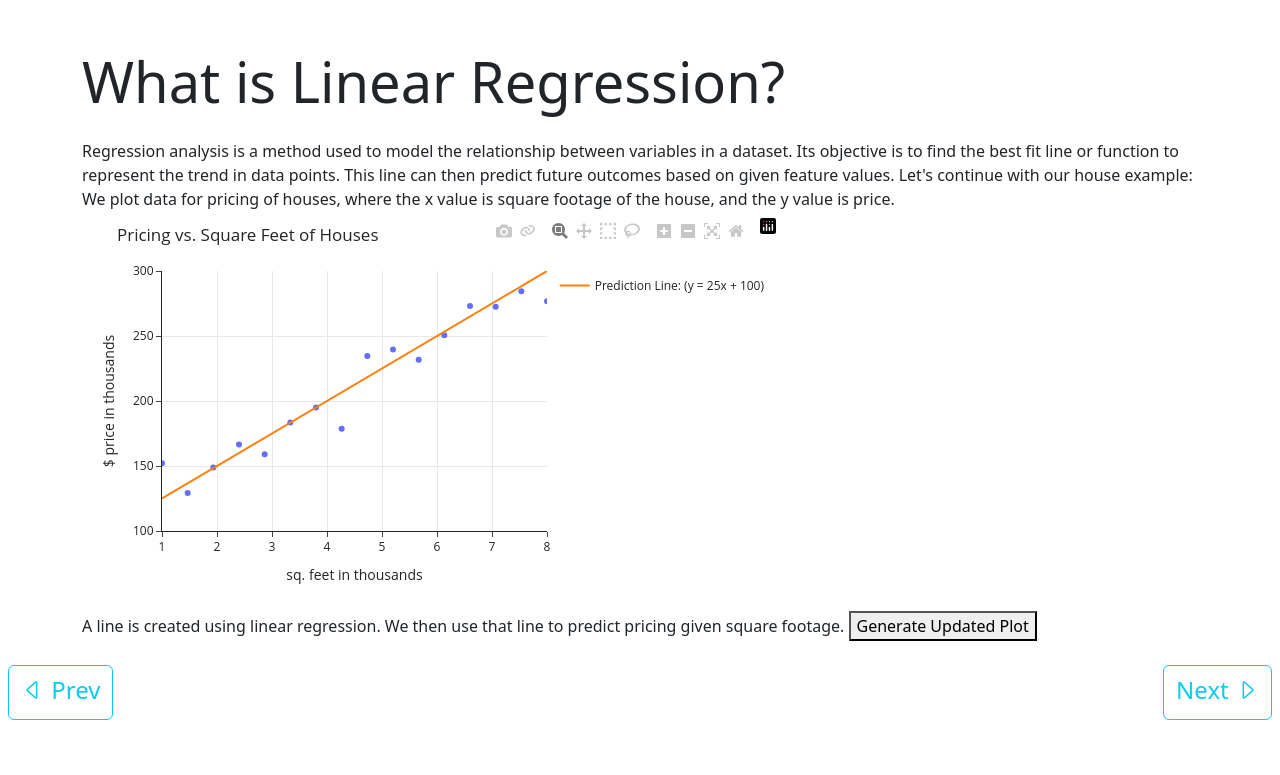
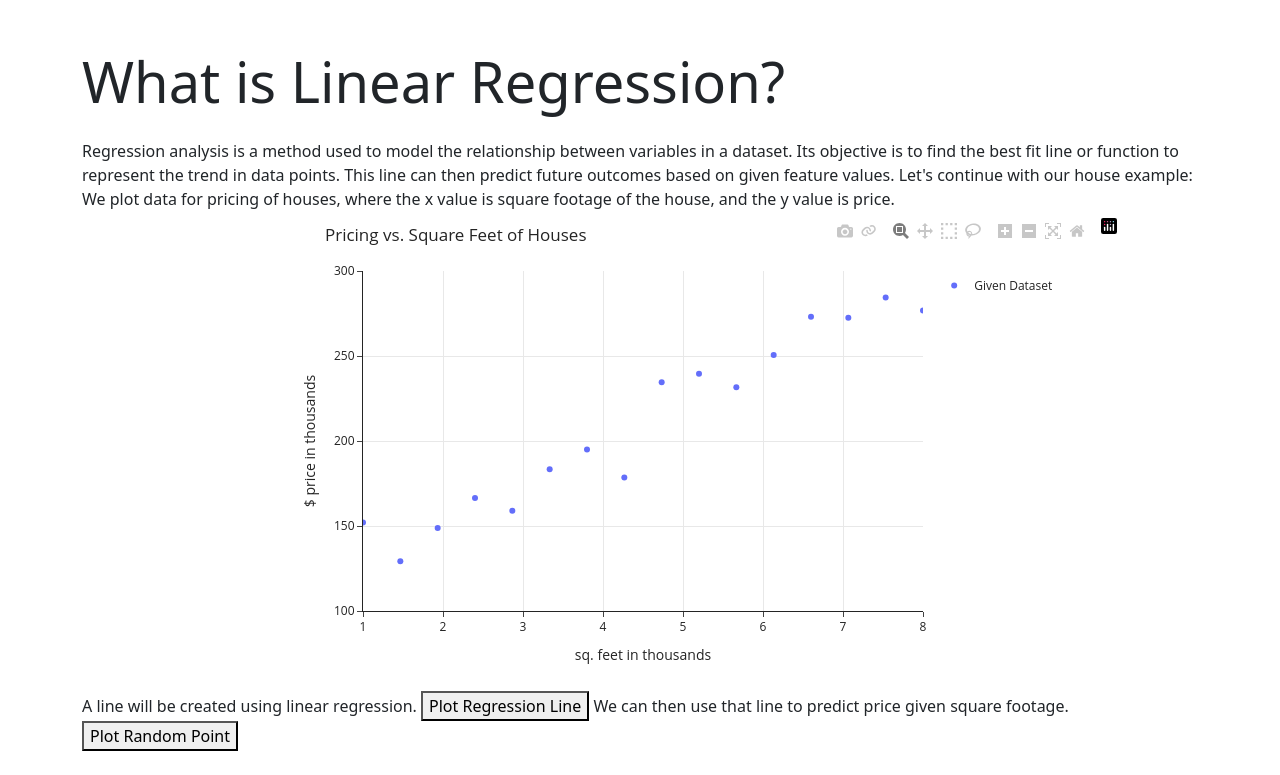
Before and after one commit to damienwin/MLbasics, a Flask app: page /linear_regression/page2 in a window 1280 px wide. Shown: the part 56-831 px from the top of the page. Before the commit the page ends 776 px from the top, so only its background shows below. Run offline with Flask 3, Linux system fonts and the light colour scheme; some libraries are stand-ins or nearby versions.

Commit message:
Linear Regression Style
Adjusted style of linear regression page and made function line appear on click

```diff
--- a/app.py
+++ b/app.py
@@ -17,8 +17,6 @@ def get_result():
     fig = px.line(x=x, y=y, labels={'x': 'x-axis', 'y': 'y-axis'})
     fig.update_traces(showlegend=True, name ='w*x + b')
     fig.add_scatter(x=[0], y=[2], mode='markers', marker=dict(color='red', size=10), name='y-intercept (b)')
-
-
 
     # update layout
     fig.update_layout(
@@ -71,14 +69,14 @@ initial_y = 25 * initial_x + np.random.randn(16) * 16 + 100
 
 def initial_graph():
     fig = px.scatter(x=initial_x, y=initial_y, labels={'x': 'sq. feet in thousands', 'y': '$ price in thousands'})
-    fig.add_scatter(x=initial_x, y=(25 * initial_x + 100), mode='lines', name="Prediction Line: (y = 25x + 100)")
+    fig.update_traces(showlegend=True, name ='Given Dataset                 ')
 
     fig.update_layout(
         title="Pricing vs. Square Feet of Houses",
         template='simple_white',
         xaxis=dict(range=[1, 8], dtick=1, showgrid=True),
         yaxis=dict(range=[100, 300], dtick=50, showgrid=True),
-        width=700, height=400
+        width=840, height=480
     )
 
     return fig
@@ -87,27 +85,33 @@ def initial_graph():
 def linearpage2():
     res = initial_graph().to_html(full_html=False)
 
-    category = 'linear_regression'
-    page = 'page2'
-    prev_page = sections[category][sections[category].index(page) - 1] if page in sections[category] and sections[category].index(page) > 0 else None
-    next_page = sections[category][sections[category].index(page) + 1] if page in sections[category] and sections[category].index(page) < len(sections[category]) - 1 else None
+    return render_template('linear_regression/page2.html', initial_graph=res)
 
-    return render_template('linear_regression/page2.html', initial_graph=res, prev_page=prev_page, next_page=next_page)
+def add_line_func():
+    fig = initial_graph()
+    fig.add_scatter(x=initial_x, y=(25 * initial_x + 100), mode='lines', name="Prediction Line")
+    return fig
+
+@app.route('/linear_regression/page2/line', methods=['GET'])
+def addline():
+    fig = add_line_func()
+    line_plot = fig.to_html(full_html=False)
+    return render_template('linear_regression/page2.html', initial_graph=line_plot)
 
 
-@app.route('/update-plot', methods=['GET'])
+@app.route('/linear_regression/page2/line/rand-point', methods=['GET'])
 def update_plot():
-    randx = np.random.uniform(1, 8)
+    randx = np.random.uniform(1.2, 7.8)
     randy = 25 * randx + 100  # Use the prediction line equation
 
     # Create or update the Plotly plot using the accumulated data
-    fig = initial_graph()
+    fig = add_line_func()
     fig.add_scatter(
         x=[randx],
         y=[randy],
         mode='markers',
         marker=dict(color='red', size=10),
-        name=f'Predicted Data Point:<br>{int(randx*1000)} ft.<sup>2</sup><br>${int(randy) * 1000}'
+        name=f'Input: {int(randx*1000)} ft.<sup>2</sup><br>Predicted Price: ${int(randy) * 1000}'
     )
 
     # Convert the updated Plotly figure to HTML and return it to the HTML page
--- a/templates/linear_regression/page2.html
+++ b/templates/linear_regression/page2.html
@@ -12,14 +12,20 @@
 
         Let's continue with our house example:
         We plot data for pricing of houses, where the x value is square footage of the house, and the y value is price.
-        <div id="plot">
+        <div class="d-flex justify-content-center" style="margin-left: 125px;" plot">
             {{ initial_graph | safe }}
         </div>
 
-        A line is created using linear regression.
+        A line will be created using linear regression.
+        <button onclick="window.location.href='/linear_regression/page2/line'">
+            Plot Regression Line
+        </button>
 
-        We then use that line to predict pricing given square footage.
-        <button onclick="window.location.href='/update-plot'">Generate Updated Plot</button>
+
+        We can then use that line to predict price given square footage.
+        <button onclick="window.location.href='/linear_regression/page2/line/rand-point'">Plot Random Point</button>
+
+        <!-- Scripts -->
     </div>
 </div>
 {% endblock %}
```
